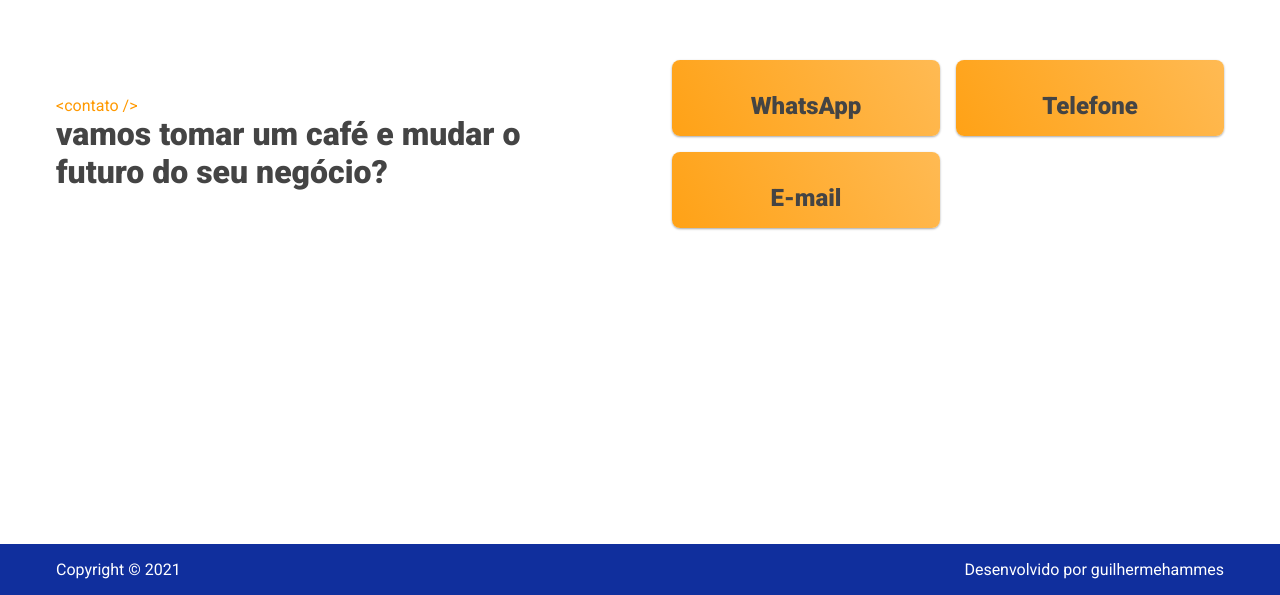
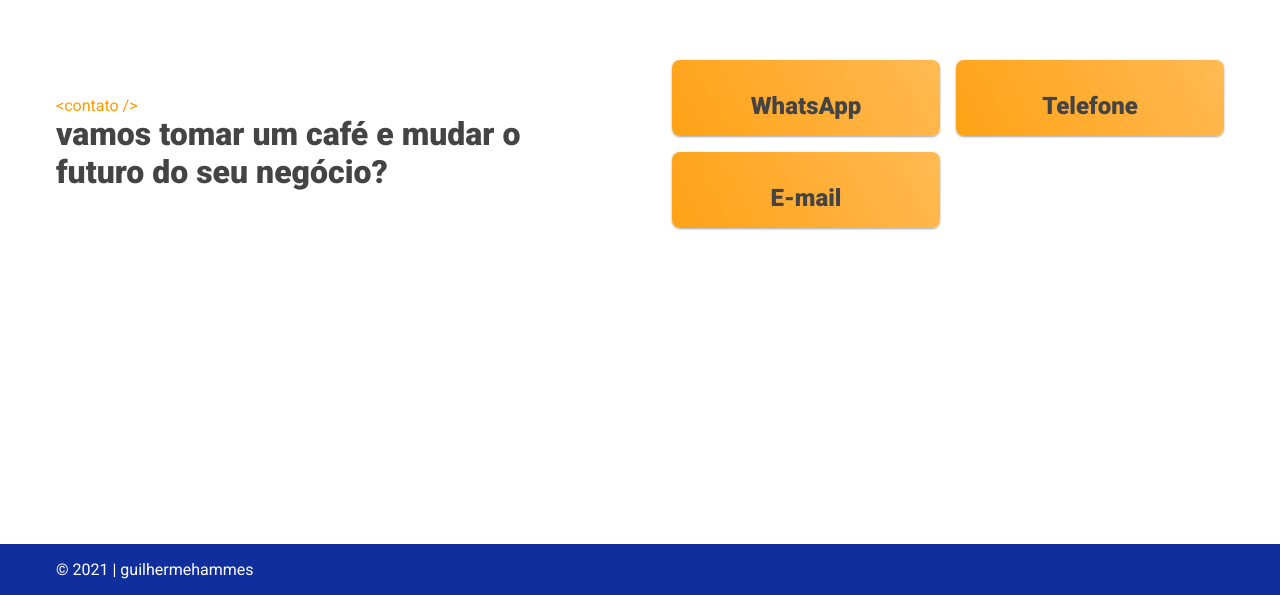
Before and after one commit to gffhammes/guilhermehammes-next, a Next.js app: page / in a window 1280 px wide. Shown: the part 4680-5275 px from the top of the page. Built offline with nearby package versions, Linux system fonts and the light colour scheme; some icons are missing.

Commit message:
email, phone and copyright adjustments

```diff
--- a/components/ContactSection/ContactSection.js
+++ b/components/ContactSection/ContactSection.js
@@ -20,12 +20,12 @@ function ContactSection() {
           />
           <ContactCard
             cardName={'Telefone'}
-            targetLink={'tel:4792569136'}
+            targetLink={'tel:47992569136'}
             iconClass={'far fa-phone-alt'}
           />
           <ContactCard
             cardName={'E-mail'}
-            targetLink={'mailto:hello@guilhermehammes.com.br'}
+            targetLink={'mailto:gffhammes@gmail.com'}
             iconClass={'far fa-envelope'}
           />
         </div>
--- a/components/Footer/Footer.js
+++ b/components/Footer/Footer.js
@@ -9,8 +9,7 @@ function Footer() {
   return (
     <footer id='footer'>
       <div className="container">
-        <span>Copyright © {currentYear()}</span>
-        <span>Desenvolvido por guilhermehammes</span>
+        <span>© {currentYear()} | guilhermehammes</span>
       </div>
     </footer>
   )
--- a/components/Footer/Footer.scss
+++ b/components/Footer/Footer.scss
@@ -5,25 +5,5 @@
 
   .container {
     display: flex;
-    flex-direction: column;
-    justify-content: space-between;
-    align-items: center;
-
-    span:last-child {
-      margin-top: .5rem;
-    }
   }
 }
-
-@media screen and (min-width: 800px) {
-  #footer {
-    .container {
-      display: flex;
-      flex-direction: row;
-    }
-
-    span:last-child {
-      margin-top: 0 !important;
-    }
-  }
-}
```
